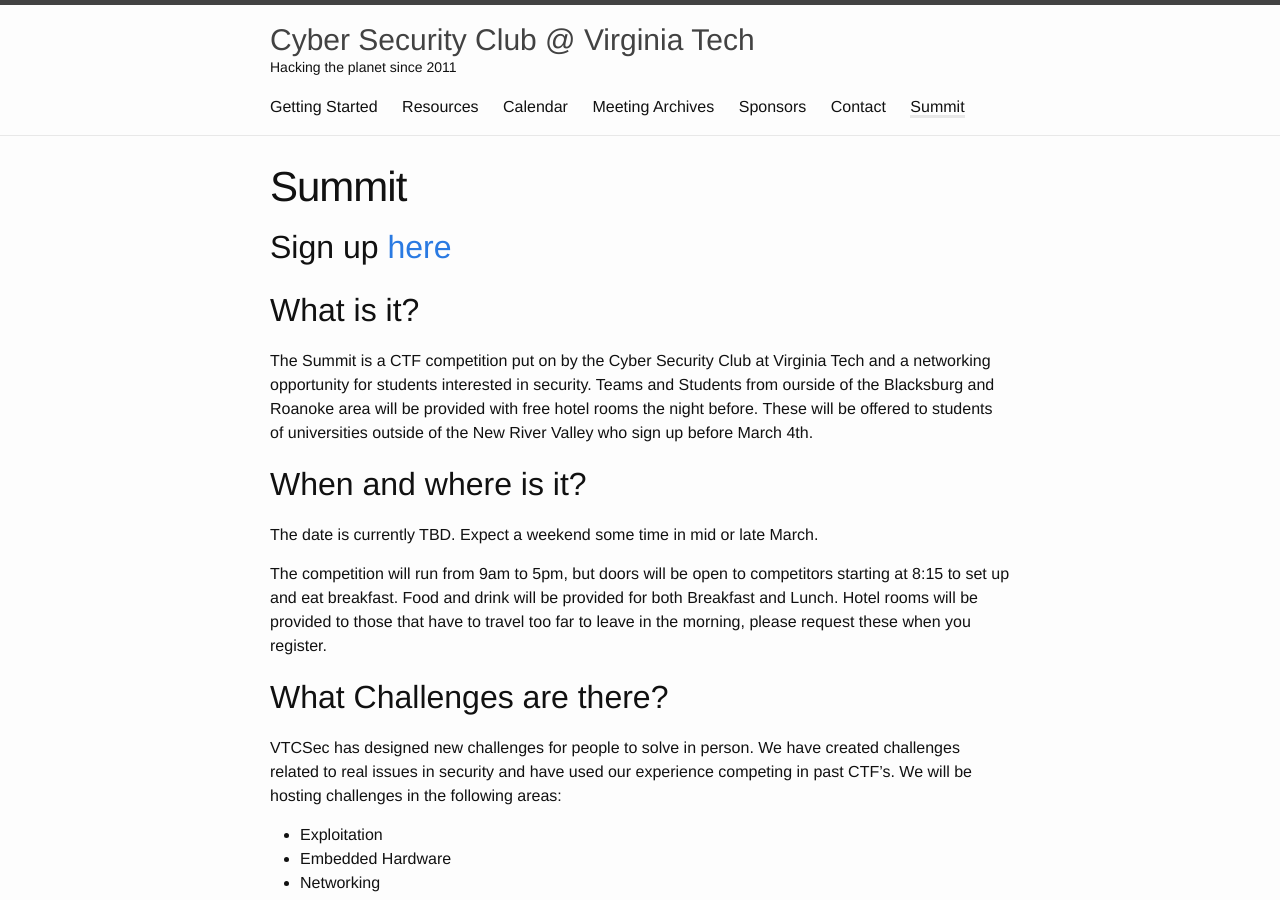
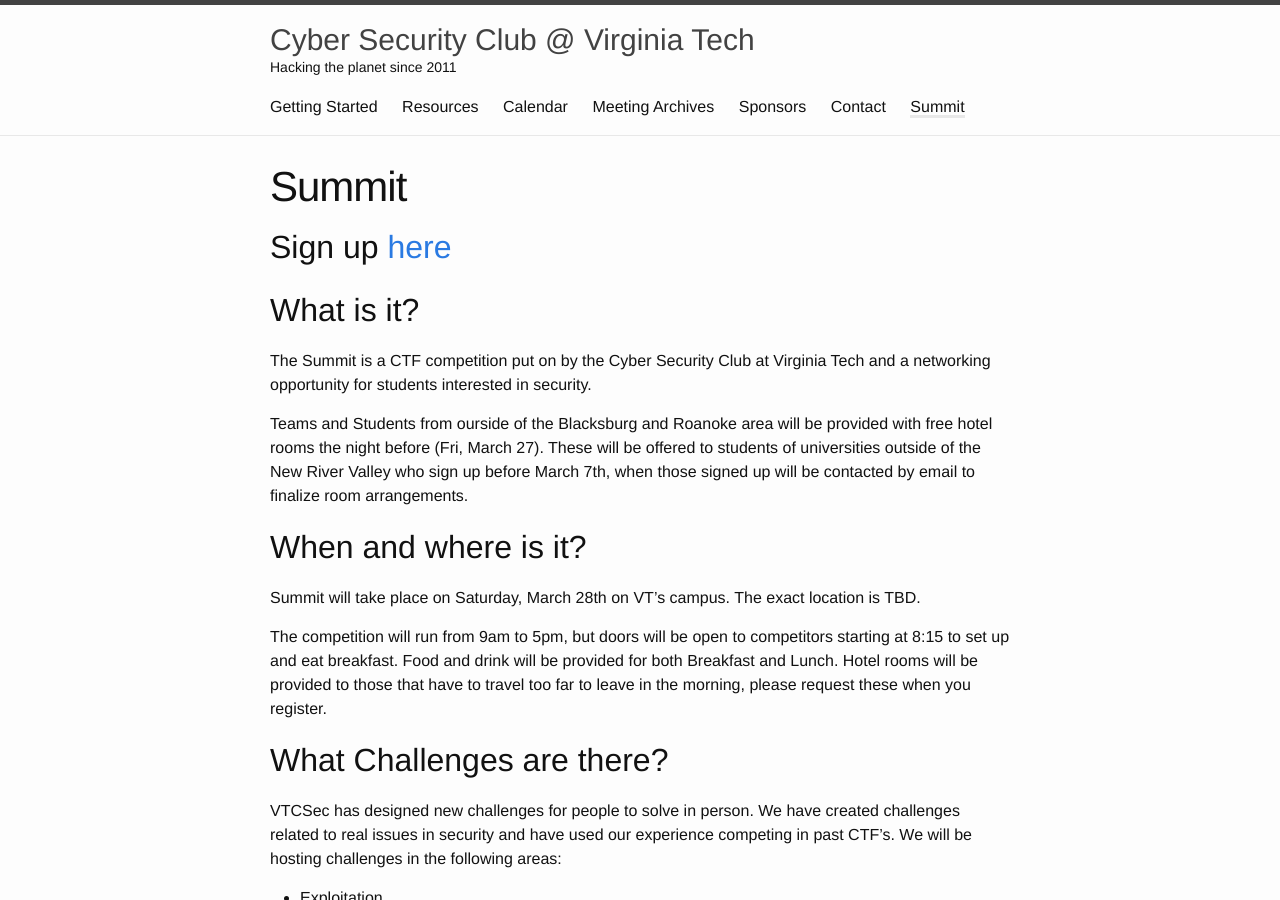
Before and after one commit to VTCSec/vtcsec.org, a Jekyll site: the page built from summit.md, in a window 1280 px wide and 900 px high. Built offline with Jekyll 4.4.1, drawn with Linux system fonts in a browser that asks for light colours.

Commit message:
Update summit.md

```diff
--- a/summit.md
+++ b/summit.md
@@ -3,16 +3,17 @@
 title: Summit
 ---
 
-## Sign up <a href="https://goo.gl/forms/5AM9KMOAKoDOsVXF2">here</a>
+## Sign up <a href="https://forms.gle/My5QAJYoTzEd1TuQ9">here</a>
 
 ## What is it?
 
 The Summit is a CTF competition put on by the Cyber Security Club at Virginia Tech and a networking opportunity for students interested in security.
-Teams and Students from ourside of the Blacksburg and Roanoke area will be provided with free hotel rooms the night before. These will be offered to students of universities outside of the New River Valley who sign up before March 4th.
+
+Teams and Students from ourside of the Blacksburg and Roanoke area will be provided with free hotel rooms the night before (Fri, March 27). These will be offered to students of universities outside of the New River Valley who sign up before March 7th, when those signed up will be contacted by email to finalize room arrangements.
 
 ## When and where is it?
 
-The date is currently TBD. Expect a weekend some time in mid or late March.
+Summit will take place on Saturday, March 28th on VT's campus. The exact location is TBD.
 
 The competition will run from 9am to 5pm, but doors will be open to competitors starting at 8:15 to set up and eat breakfast. Food and drink will be provided for both Breakfast and Lunch. Hotel rooms will be provided to those that have to travel too far to leave in the morning, please request these when you register.
 
```
